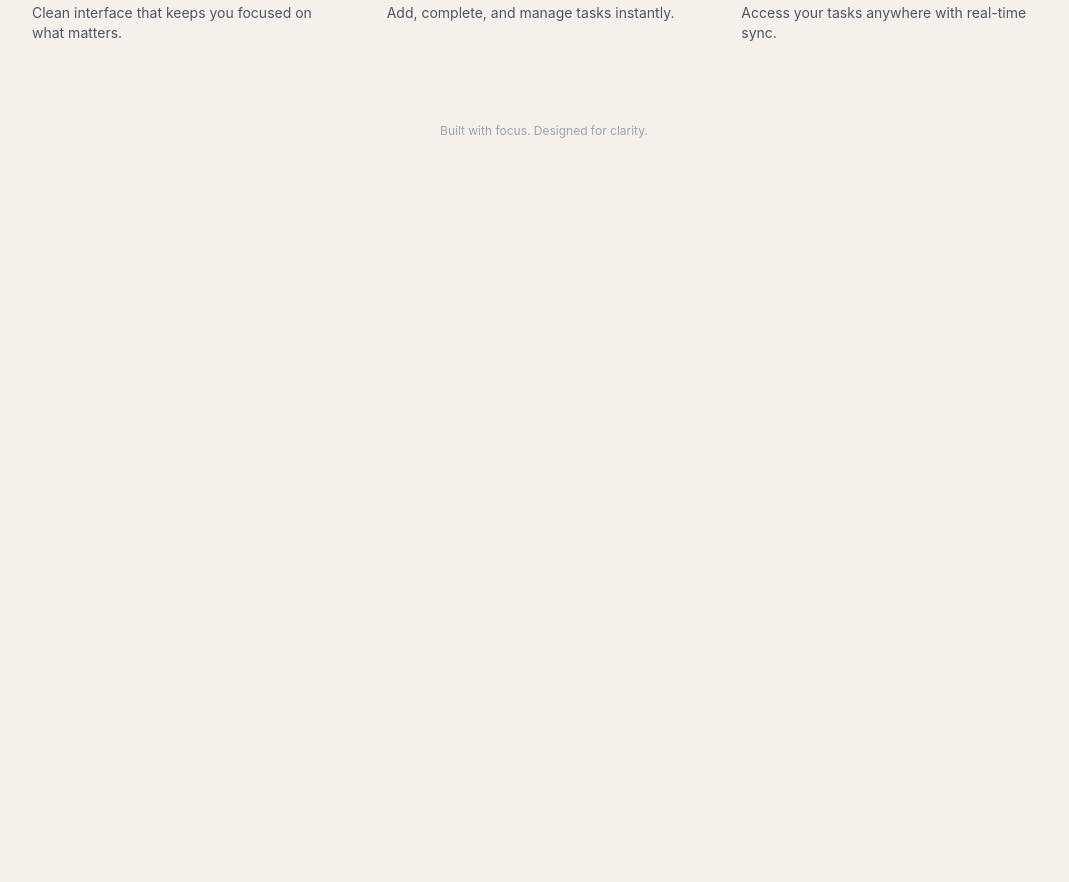
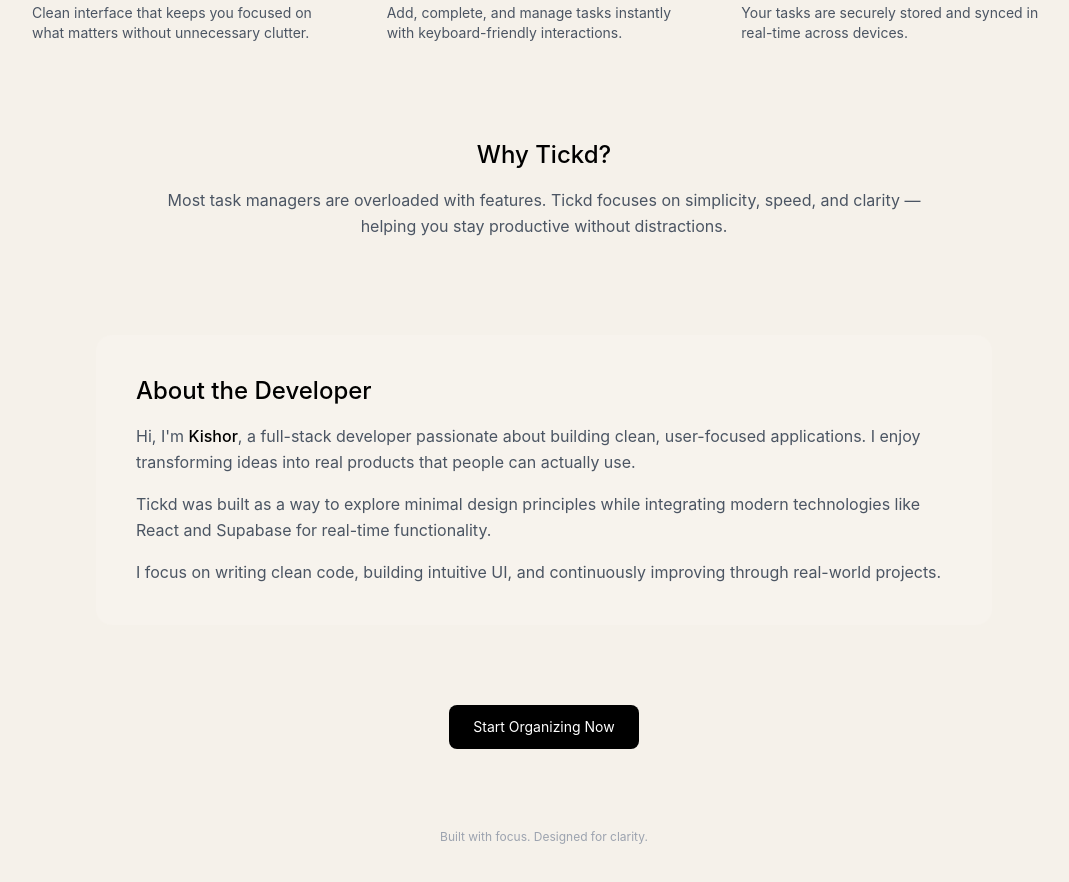
Before and after one commit to kishorrjeyachandran/Tickd, a React app in the folder frontend/: page / in a window 1280 px wide. Shown: the part 1180-2062 px from the top of the page, without its empty margins (96-1165 px from the left). Before the commit the page ends 1359 px from the top, so only its background shows below. Built offline with nearby package versions, Linux system fonts and the light colour scheme; the HTML template or start-up script is replaced by a standard one.

Commit message:
upto home

```diff
--- a/frontend/src/App.jsx
+++ b/frontend/src/App.jsx
@@ -7,97 +7,125 @@ import Auth from "./components/Auth";
 import Home from "./components/Home";
 import Toast from "./components/Toast";
 import SocialLinks from "./components/SocialLinks";
+
 function App() {
   const [user, setUser] = useState(null);
   const [tasks, setTasks] = useState([]);
-  const [filter, setFilter] = useState("all");
   const [toast, setToast] = useState(null);
   const [page, setPage] = useState("home");
   const inputRef = useRef(null);
 
-  // session check
+  // ✅ SINGLE SOURCE OF AUTH TRUTH
   useEffect(() => {
-    const checkUser = async () => {
+    const getSession = async () => {
       const { data } = await supabase.auth.getSession();
-      const user = data.session?.user;
-
-      if (user && !user.email_confirmed_at) {
-        await supabase.auth.signOut();
-        return;
-      }
-
-      setUser(user || null);
+      setUser(data.session?.user || null);
     };
 
-    checkUser();
+    getSession();
+
+    const { data: listener } = supabase.auth.onAuthStateChange(
+      (_, session) => {
+        const currentUser = session?.user || null;
+        setUser(currentUser);
+
+        // 🔥 AUTO REDIRECT
+        if (currentUser) setPage("app");
+        else setPage("home");
+      }
+    );
+
+    return () => {
+      listener.subscription.unsubscribe();
+    };
   }, []);
 
-  // fetch tasks ONLY if logged in
+  // ✅ FETCH TASKS
   useEffect(() => {
     if (!user) return;
 
     const fetchTasks = async () => {
-      const { data } = await supabase
+      const { data, error } = await supabase
         .from("tasks")
         .select("*")
         .eq("user_id", user.id)
         .order("created_at", { ascending: false });
 
-      if (data) setTasks(data);
+      if (error) {
+        setToast({ type: "error", message: error.message });
+        return;
+      }
+
+      setTasks(data || []);
     };
 
     fetchTasks();
   }, [user]);
 
+  // ✅ ADD TASK
   const addTask = async (text) => {
-    if (!user) return;
+    if (!user || !text.trim()) return;
 
-    const { data } = await supabase
+    const { data, error } = await supabase
       .from("tasks")
       .insert([{ text, completed: false, user_id: user.id }])
       .select();
 
-    if (data) setTasks([data[0], ...tasks]);
+    if (error) {
+      setToast({ type: "error", message: error.message });
+      return;
+    }
+
+    setTasks((prev) => [data[0], ...prev]);
   };
 
+  // ✅ DELETE TASK
   const deleteTask = async (id) => {
-    if (!user) return;
+    const { error } = await supabase.from("tasks").delete().eq("id", id);
 
-    await supabase.from("tasks").delete().eq("id", id);
-    setTasks(tasks.filter((t) => t.id !== id));
+    if (error) {
+      setToast({ type: "error", message: error.message });
+      return;
+    }
+
+    setTasks((prev) => prev.filter((t) => t.id !== id));
   };
 
+  // ✅ TOGGLE TASK
   const toggleTask = async (task) => {
-    if (!user) return;
-
-    const { data } = await supabase
+    const { data, error } = await supabase
       .from("tasks")
       .update({ completed: !task.completed })
       .eq("id", task.id)
       .select();
 
-    if (data) {
-      setTasks(tasks.map((t) => (t.id === task.id ? data[0] : t)));
+    if (error) {
+      setToast({ type: "error", message: error.message });
+      return;
     }
+
+    setTasks((prev) =>
+      prev.map((t) => (t.id === task.id ? data[0] : t))
+    );
   };
 
   const logout = async () => {
     await supabase.auth.signOut();
-    setUser(null);
     setToast({ type: "info", message: "Logged out" });
   };
 
-  // routing
+  // ROUTING
   if (page === "home") {
-    return <Home goToApp={() => setPage("app")} />;
+    return <Home goToApp={() => setPage("app")} goToLogin={() => setPage("auth")} />;
   }
 
   if (page === "auth") {
-    return <Auth setUser={setUser} setToast={setToast} />;
+    return <Auth setUser={setUser} setToast={setToast} setPage={setPage} />;
   }
 
   return (
     <div className="page">
+      <SocialLinks />
 
       {toast && (
         <div className="fixed top-5 right-5 z-50">
--- a/frontend/src/components/Home.jsx
+++ b/frontend/src/components/Home.jsx
@@ -1,5 +1,6 @@
 import { motion } from "framer-motion";
 import Screenshot from "./Screenshot";
+
 const Home = ({ goToApp, goToLogin }) => {
   return (
     <div className="min-h-screen bg-[#f5f1ea] px-6 py-10">
@@ -11,13 +12,8 @@ const Home = ({ goToApp, goToLogin }) => {
         className="max-w-6xl mx-auto flex justify-between items-center mb-20"
       >
         <div className="flex items-center gap-3">
-          {/* 🔥 YOUR LOGO */}
-          <img
-            src="/logo.png"
-            alt="logo"
-            className="w-8 h-8 object-contain"
-          />
-          <h1 className="text-xl font-medium">Tickd</h1>
+          <img src="/logo.png" alt="logo" className="w-8 h-8 object-contain" />
+
         </div>
 
         <button
@@ -56,41 +52,99 @@ const Home = ({ goToApp, goToLogin }) => {
       {/* SCREENSHOT */}
       <Screenshot />
 
-
       {/* FEATURES */}
       <motion.div
         initial={{ opacity: 0, y: 40 }}
         animate={{ opacity: 1, y: 0 }}
-        transition={{ delay: 0.6 }}
-        className="max-w-5xl mx-auto grid md:grid-cols-3 gap-10 text-sm"
+        transition={{ delay: 0.4 }}
+        className="max-w-5xl mx-auto grid md:grid-cols-3 gap-10 text-sm mt-20"
       >
         <div>
           <h3 className="font-medium mb-2">Minimal Design</h3>
           <p className="text-gray-600">
-            Clean interface that keeps you focused on what matters.
+            Clean interface that keeps you focused on what matters without unnecessary clutter.
           </p>
         </div>
 
         <div>
           <h3 className="font-medium mb-2">Fast Workflow</h3>
           <p className="text-gray-600">
-            Add, complete, and manage tasks instantly.
+            Add, complete, and manage tasks instantly with keyboard-friendly interactions.
           </p>
         </div>
 
         <div>
           <h3 className="font-medium mb-2">Cloud Sync</h3>
           <p className="text-gray-600">
-            Access your tasks anywhere with real-time sync.
+            Your tasks are securely stored and synced in real-time across devices.
           </p>
         </div>
+      </motion.div>
+
+      {/* WHY TICKD */}
+      <motion.div
+        initial={{ opacity: 0, y: 40 }}
+        animate={{ opacity: 1, y: 0 }}
+        transition={{ delay: 0.6 }}
+        className="max-w-3xl mx-auto text-center mt-24"
+      >
+        <h3 className="text-2xl font-medium mb-4">
+          Why Tickd?
+        </h3>
+        <p className="text-gray-600 leading-relaxed">
+          Most task managers are overloaded with features. Tickd focuses on simplicity,
+          speed, and clarity — helping you stay productive without distractions.
+        </p>
+      </motion.div>
+
+      {/* ABOUT DEVELOPER */}
+      <motion.div
+        initial={{ opacity: 0, y: 40 }}
+        animate={{ opacity: 1, y: 0 }}
+        transition={{ delay: 0.8 }}
+        className="max-w-4xl mx-auto mt-24 bg-[#f7f3ed] rounded-2xl p-10"
+      >
+        <h3 className="text-2xl font-medium mb-4">
+          About the Developer
+        </h3>
+
+        <p className="text-gray-600 leading-relaxed mb-4">
+          Hi, I'm <span className="font-medium text-black">Kishor</span>, a full-stack developer
+          passionate about building clean, user-focused applications. I enjoy transforming ideas
+          into real products that people can actually use.
+        </p>
+
+        <p className="text-gray-600 leading-relaxed mb-4">
+          Tickd was built as a way to explore minimal design principles while integrating
+          modern technologies like React and Supabase for real-time functionality.
+        </p>
+
+        <p className="text-gray-600 leading-relaxed">
+          I focus on writing clean code, building intuitive UI, and continuously improving
+          through real-world projects.
+        </p>
+      </motion.div>
+
+      {/* FINAL CTA */}
+      <motion.div
+        initial={{ opacity: 0 }}
+        animate={{ opacity: 1 }}
+        transition={{ delay: 1 }}
+        className="text-center mt-20"
+      >
+        <button
+          onClick={goToApp}
+          className="bg-black text-white px-6 py-3 rounded-lg text-sm hover:opacity-90"
+        >
+          Start Organizing Now
+        </button>
       </motion.div>
 
       {/* FOOTER */}
       <motion.div
         initial={{ opacity: 0 }}
         animate={{ opacity: 1 }}
-        transition={{ delay: 0.8 }}
+        transition={{ delay: 1.2 }}
         className="text-center text-xs text-gray-400 mt-20"
       >
         Built with focus. Designed for clarity.
--- a/frontend/src/components/Sidebar.jsx
+++ b/frontend/src/components/Sidebar.jsx
@@ -2,7 +2,7 @@ import { Home, Calendar, Folder, Plus } from "lucide-react";
 
 const Sidebar = ({ focusInput, user, logout, goToLogin }) => {
   return (
-    <div className="w-64 pt-6 flex flex-col justify-between bg-[#eee9e1] rounded-2xl px-6 py-6">
+    <div className="w-64 pt-6 flex flex-col justify-between bg-[#DDD6C0] rounded-2xl px-6 py-6">
 
       <div>
         <h2 className="text-xl font-medium mb-6">Tickd</h2>
--- a/frontend/src/components/Toast.jsx
+++ b/frontend/src/components/Toast.jsx
@@ -1,10 +1,13 @@
 import { useEffect } from "react";
 
 const Toast = ({ message, type, onClose }) => {
+  // ✅ Prevent rendering when message is empty
+  if (!message) return null;
+
   useEffect(() => {
     const timer = setTimeout(() => onClose(), 3000);
     return () => clearTimeout(timer);
-  }, [onClose]);
+  }, [message, onClose]); // ✅ depend on message
 
   const styles = {
     success: "bg-green-100 text-green-700",
@@ -13,7 +16,7 @@ const Toast = ({ message, type, onClose }) => {
   };
 
   return (
-    <div className={`px-4 py-3 rounded-lg shadow text-sm ${styles[type]}`}>
+    <div className={`px-4 py-2 rounded ${styles[type]}`}>
       {message}
     </div>
   );
```
Also changed, not shown: frontend/src/components/Auth.jsx (+21 -21 lines).
